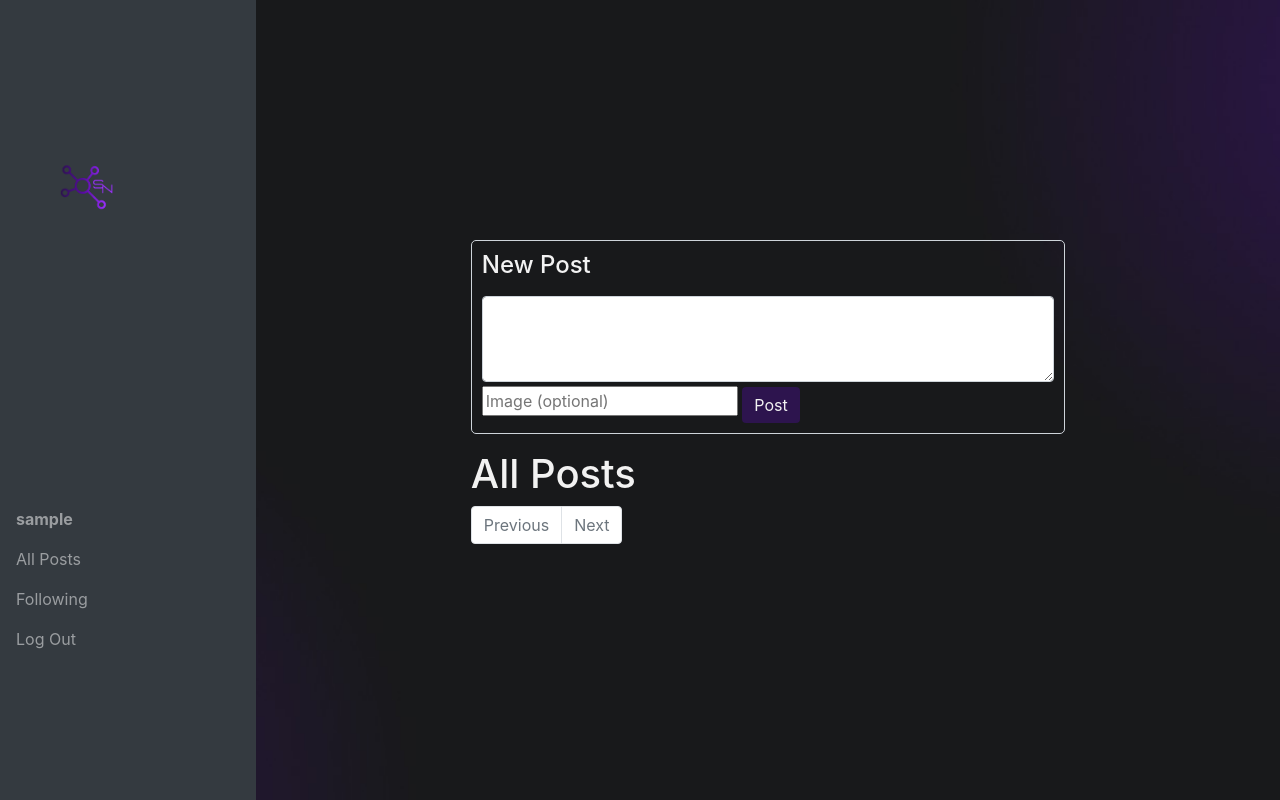
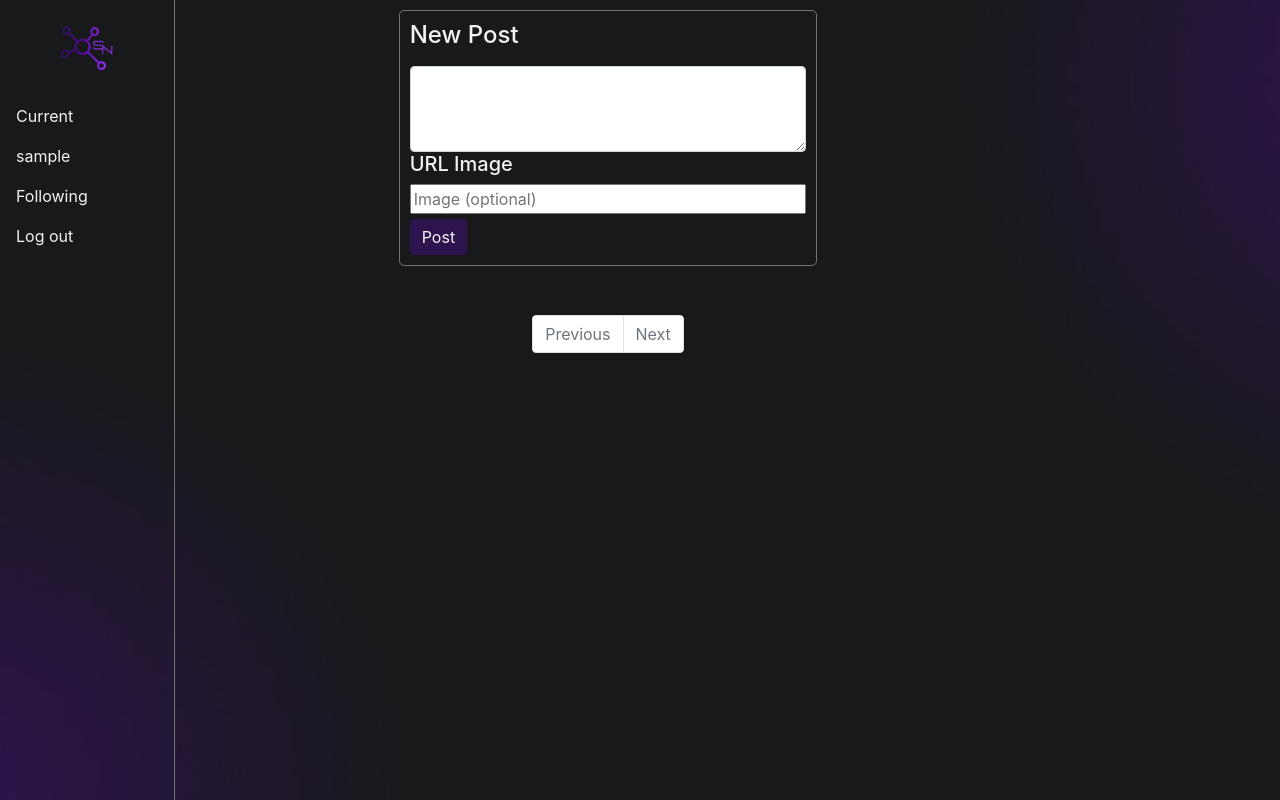
Before and after one commit to Aeziren/social-network, a Django app: page / in a window 1280 px wide. Run offline with Django 3.2, Linux system fonts and the light colour scheme; the visitor is signed in with stand-in values (Sample User, id 1); data that the repository does not hold is empty; some libraries are stand-ins or nearby versions.

Commit message:
improved index page

```diff
--- a/network/static/network/styles.css
+++ b/network/static/network/styles.css
@@ -1,7 +1,9 @@
 .post {
     padding: 10px;
-    border: 1px solid #ced4da;
+    border: 1px solid #737373;
     border-radius: 5px;
+    width: 35%;
+    min-width: 340px;
 }
 
 input[type=submit][value="Post"] {
@@ -9,23 +11,31 @@ input[type=submit][value="Post"] {
 }
 
 body {
-    display: flex;
     background-image: url("images/background.jpg");
     background-attachment: fixed;
     background-size: cover;
-    height: 100vh;
 }
 
 .content {
+    display: flex;
+    flex-direction: column;
     padding: 10px;
     color: #f2f2f2;
-    width: 60%;
+    width: 95%;
+    align-items: center;
+    text-align: left;
 }
 
-.navbar {
+.nav {
+    position: fixed;
     height: 100vh;
-    width: 20vw;
-    position: fixed;
+    border-right: 1px solid #737373;
+}
+
+@media screen and (max-width: 575px){
+    .content {
+        margin-top: 40px;
+    }
 }
 
 .logo {
@@ -33,12 +43,11 @@ body {
 }
 
 .main {
+    display: flex;
+}
+
+.post-input {
     width: 100%;
-    margin-left: 20vw;
-    display: flex;
-    flex-direction: column;
-    justify-content: center;
-    align-items: center;
 }
 
 .profile-photo {
@@ -59,6 +68,9 @@ body {
     text-align: center;
     max-width: 100%;
     max-height: 50vh;
+    background-color: #686868;
+    border-radius: 4px;
+    margin-bottom: 4px;
 }
 
 .container-profile {
@@ -79,6 +91,7 @@ body {
     text-align: center;
 }
 
+
 input.form-control {
     background-color: transparent;
     border: 1px solid #737373;
@@ -95,11 +108,11 @@ input.form-control:focus {
 }
 
 a {
-    color: #590aa4
+    color: #f2f2f2
 }
 
 a:hover{
-    color: #7a2fc0
+    color: #7c6394
 }
 
 .alternative {
--- a/network/templates/network/index.html
+++ b/network/templates/network/index.html
@@ -7,12 +7,13 @@
                 {% csrf_token %}
                 <label for="new-post" class="form-label"><h4>New Post</h4></label>
                 <textarea class="form-control" id="new-post" rows="3" name="content"></textarea>
-                <input type="url" class="post-image" name="post_image" pattern="https?://.*" placeholder="Image (optional)">
+                <h5>URL Image</h5>
+                <input type="url" class="post-input" name="post_image" pattern="https?://.*" placeholder="Image (optional)">
                 <input type="submit" class="btn btn-primary" value="Post">
             </form>
         </div>
     {% endif %}
-    <h1>All Posts</h1>
+    <hr>
     {% for post in page_obj %}
         <div class="mb-3 post" id="post{{ post.pk }}" data-id="{{ post.pk }}">
             {% if post.user == request.user %}
--- a/network/templates/network/layout.html
+++ b/network/templates/network/layout.html
@@ -10,32 +10,29 @@
         <script src="https://kit.fontawesome.com/75bc2abf7c.js" crossorigin="anonymous"></script>
     </head>
     <body>
-
+        <div class="main"></div>
             {% if user.is_authenticated %}
-            <div>
-                <nav class="navbar navbar-dark bg-dark">
-                    <a class="navbar-brand" href="/"><img src="{% static 'network/images/logo.png' %}" id="icon"></a>
-                    <div>
-                    <ul class="navbar-nav mr-auto">
+            <div class="navigation">
+                <ul class="nav flex-sm-column">
                     <li class="nav-item">
-                            <a class="nav-link" href="{% url 'user' username=user.username %}"><strong>{{ user.username }}</strong></a>
+                        <a class="nav-link active" aria-current="page" href="{% url 'index' %}"><img src="{% static 'network/images/logo.png' %}" id="icon"></a>
                     </li>
                     <li class="nav-item">
-                        <a class="nav-link" href="{% url 'index' %}">All Posts</a>
+                        <a class="nav-link active" aria-current="page" href="#">Current</a>
+                    </li>
+                    <li class="nav-item">
+                        <a class="nav-link" href="{% url 'user' username=user.username %}">{{ user.username }}</a>
                     </li>
                     <li class="nav-item">
                         <a class="nav-link" href="{% url 'following' %}">Following</a>
                     </li>
                     <li class="nav-item">
-                            <a class="nav-link" href="{% url 'logout' %}">Log Out</a>
+                        <a class="nav-link" href="{% url 'logout' %}">Log out</a>
                     </li>
                 </ul>
             </div>
-                </nav>
-            </div>
             {% endif %}
 
-        <div class="main">
             <div class="content">
                 {% block content %}
                 {% endblock %}
```
Lines whose indentation alone changed are shown as unchanged.
